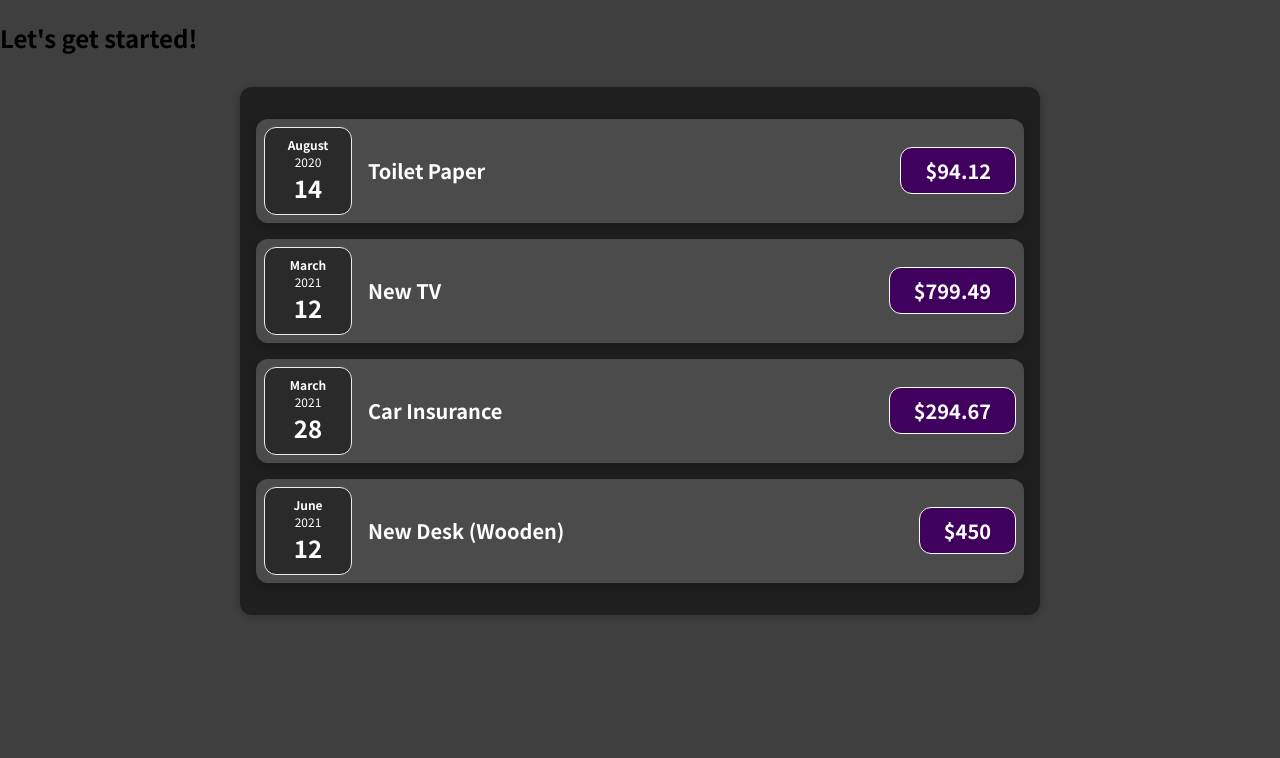
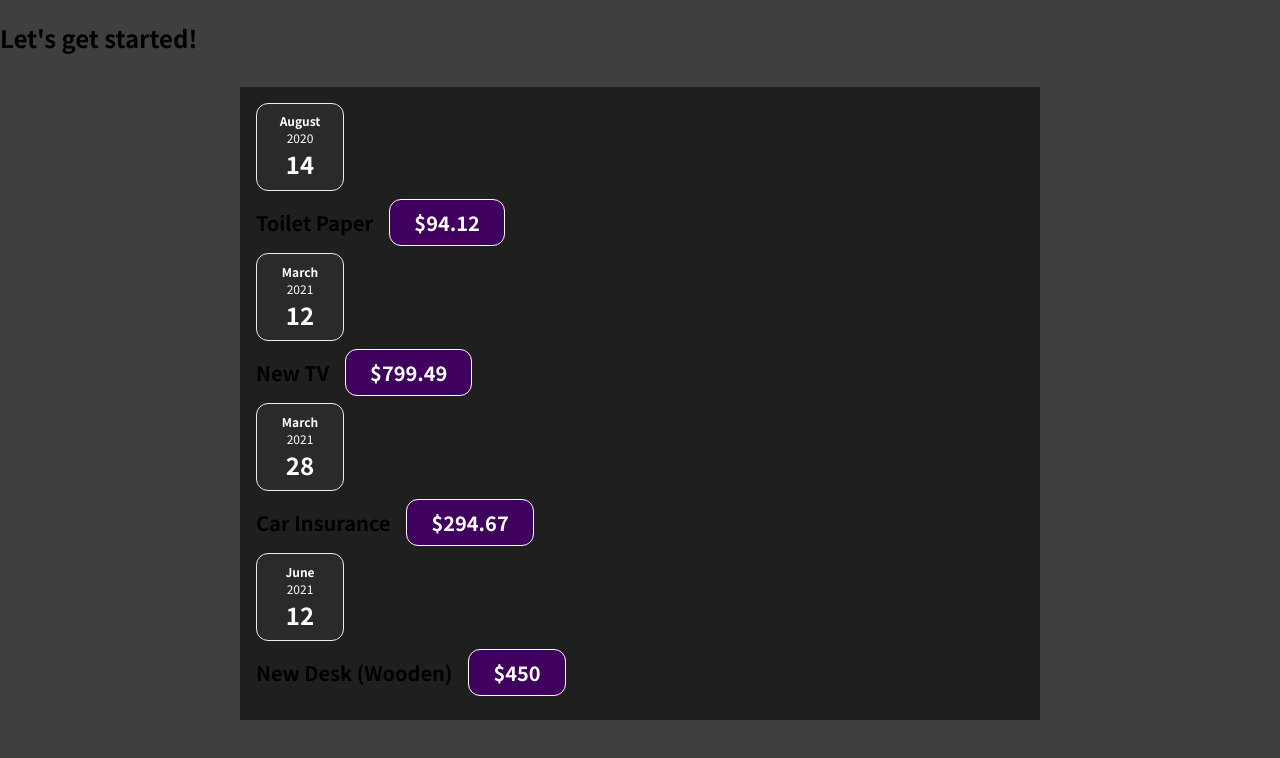
Before and after one commit to memo-ibrahim-alean/React-Expenses-Tracker, a JavaScript app: page / in a window 1280 px wide. Shown: the top 758 px of the page. Built offline with nearby package versions, Linux system fonts and the light colour scheme.

Commit message:
Add card component

```diff
--- a/src/App.js
+++ b/src/App.js
@@ -25,7 +25,7 @@
   return (
     <div>
       <h2>Let's get started!</h2>
-      <Expenses expenses={expenses} />
+      <Expenses items={expenses} />
     </div>
   );
 }
--- /dev/null
+++ b/src/components/Card.css
@@ -0,0 +1,4 @@
+.card {
+  border-radius: 12px;
+  box-shadow: 0 1px 8px rgba(0, 0, 0, 0.25);
+}
--- /dev/null
+++ b/src/components/Card.js
@@ -0,0 +1,9 @@
+import "./Card.css";
+
+function Card(props) {
+  const classes = "card" + props.className;
+
+  return <div className={classes}>{props.children}</div>;
+}
+
+export default Card;
--- a/src/components/ExpenseItem.css
+++ b/src/components/ExpenseItem.css
@@ -2,10 +2,8 @@
   display: flex;
   justify-content: space-between;
   align-items: center;
-  box-shadow: 0 2px 8px rgba(0, 0, 0, 0.25);
   padding: 0.5rem;
   margin: 1rem 0;
-  border-radius: 12px;
   background-color: #4b4b4b;
 }
 
--- a/src/components/ExpenseItem.js
+++ b/src/components/ExpenseItem.js
@@ -1,15 +1,16 @@
 import ExpenseDate from "./ExpenseDate";
+import Card from "./Card";
 import "./ExpenseItem.css";
 
 function ExpenseItem(props) {
   return (
-    <div className="expense-item">
-      <ExpenseDate date={props.date}/>
+    <Card className="expense-item">
+      <ExpenseDate date={props.date} />
       <div className="expense-item__description">
         <h2>{props.title}</h2>
         <div className="expense-item__price">${props.amount}</div>
       </div>
-    </div>
+    </Card>
   );
 }
 
--- a/src/components/Expenses.css
+++ b/src/components/Expenses.css
@@ -4,6 +4,4 @@
   margin: 2rem auto;
   width: 50rem;
   max-width: 95%;
-  border-radius: 12px;
-  box-shadow: 0 1px 8px rgba(0, 0, 0, 0.25);
 }
--- a/src/components/Expenses.js
+++ b/src/components/Expenses.js
@@ -5,24 +5,24 @@
   return (
     <div className="expenses">
       <ExpenseItem
-        title={props.expenses[0].title}
-        amount={props.expenses[0].amount}
-        date={props.expenses[0].date}
+        title={props.items[0].title}
+        amount={props.items[0].amount}
+        date={props.items[0].date}
       />
       <ExpenseItem
-        title={props.expenses[1].title}
-        amount={props.expenses[1].amount}
-        date={props.expenses[1].date}
+        title={props.items[1].title}
+        amount={props.items[1].amount}
+        date={props.items[1].date}
       />
       <ExpenseItem
-        title={props.expenses[2].title}
-        amount={props.expenses[2].amount}
-        date={props.expenses[2].date}
+        title={props.items[2].title}
+        amount={props.items[2].amount}
+        date={props.items[2].date}
       />
       <ExpenseItem
-        title={props.expenses[3].title}
-        amount={props.expenses[3].amount}
-        date={props.expenses[3].date}
+        title={props.items[3].title}
+        amount={props.items[3].amount}
+        date={props.items[3].date}
       />
     </div>
   );
```
